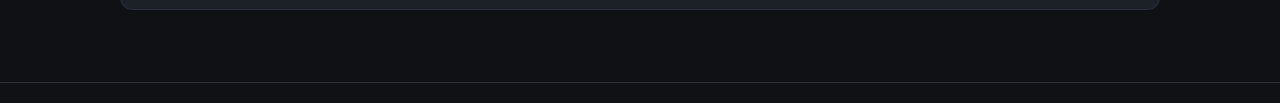
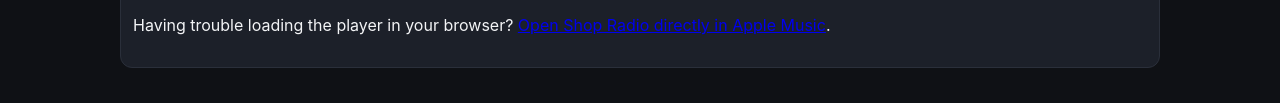
Before and after one commit to kelleherx/Kellz-TV, a plain HTML site: page index.html in a window 1280 px wide. Shown: the part 2192-2295 px from the top of the page. Drawn offline with Linux system fonts and the light colour scheme.

Commit message:
Update index.html

```diff
--- a/index.html
+++ b/index.html
@@ -116,10 +116,13 @@
             height="450"
             style="width: 100%; max-width: 100%; overflow: hidden; border-radius: 12px;"
             title="Shop Radio - Apple Music Playlist"
-            loading="lazy"
             sandbox="allow-forms allow-popups allow-same-origin allow-scripts allow-storage-access-by-user-activation allow-top-navigation-by-user-activation"
             src="https://embed.music.apple.com/us/playlist/shop-radio/pl.u-EgNrIMkDMxqP">
           </iframe>
+          <p class="player-fallback">
+            Having trouble loading the player in your browser?
+            <a href="https://music.apple.com/us/playlist/shop-radio/pl.u-EgNrIMkDMxqP" target="_blank" rel="noopener noreferrer">Open Shop Radio directly in Apple Music</a>.
+          </p>
         </div>
       </div>
     </section>
```
